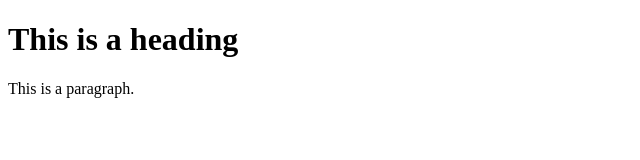
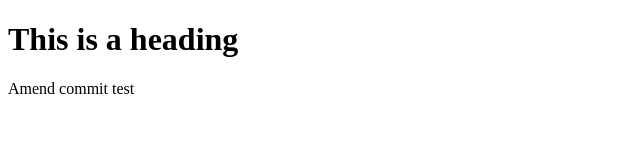
Before and after one commit to arunraj6/git-advanced-commands, a plain HTML site: page src/index.html in a window 1280 px wide. Shown: the full height of the page, 0-640 px from the left. Drawn offline with Linux system fonts and the light colour scheme.

Commit message:
amend commit updated message

```diff
--- a/src/index.html
+++ b/src/index.html
@@ -4,7 +4,7 @@
 <body>
 
 <h1>This is a heading</h1>
-<p>This is a paragraph.</p>
+<p>Amend commit test</p>
 
 </body>
 </html>
```
